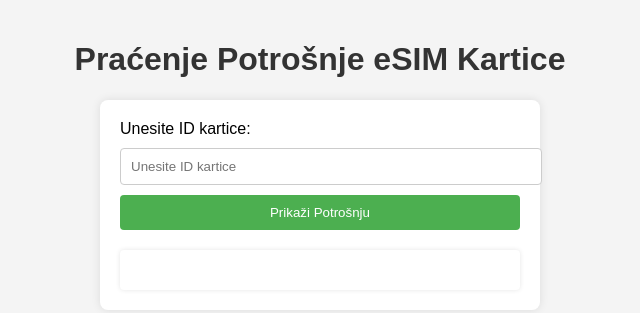
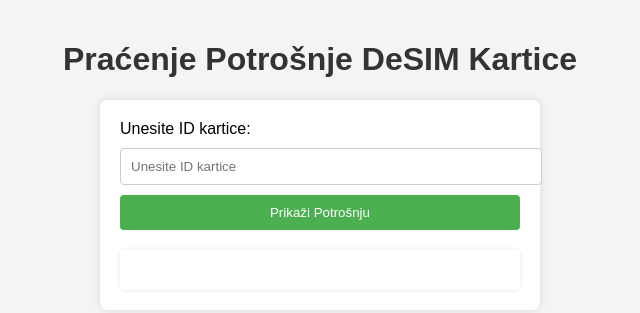
Before and after one commit to esim-desim/provera, a plain HTML site: page index.html in a window 1280 px wide. Shown: the whole page, without its empty margins (320-960 px from the left). Drawn offline with Linux system fonts and the light colour scheme.

Commit message:
Update index.html

```diff
--- a/index.html
+++ b/index.html
@@ -72,7 +72,7 @@
 </head>
 <body>
 
-    <h1>Praćenje Potrošnje eSIM Kartice</h1>
+    <h1>Praćenje Potrošnje DeSIM Kartice</h1>
 
     <div class="form-container">
         <label for="cardId">Unesite ID kartice:</label>
```
